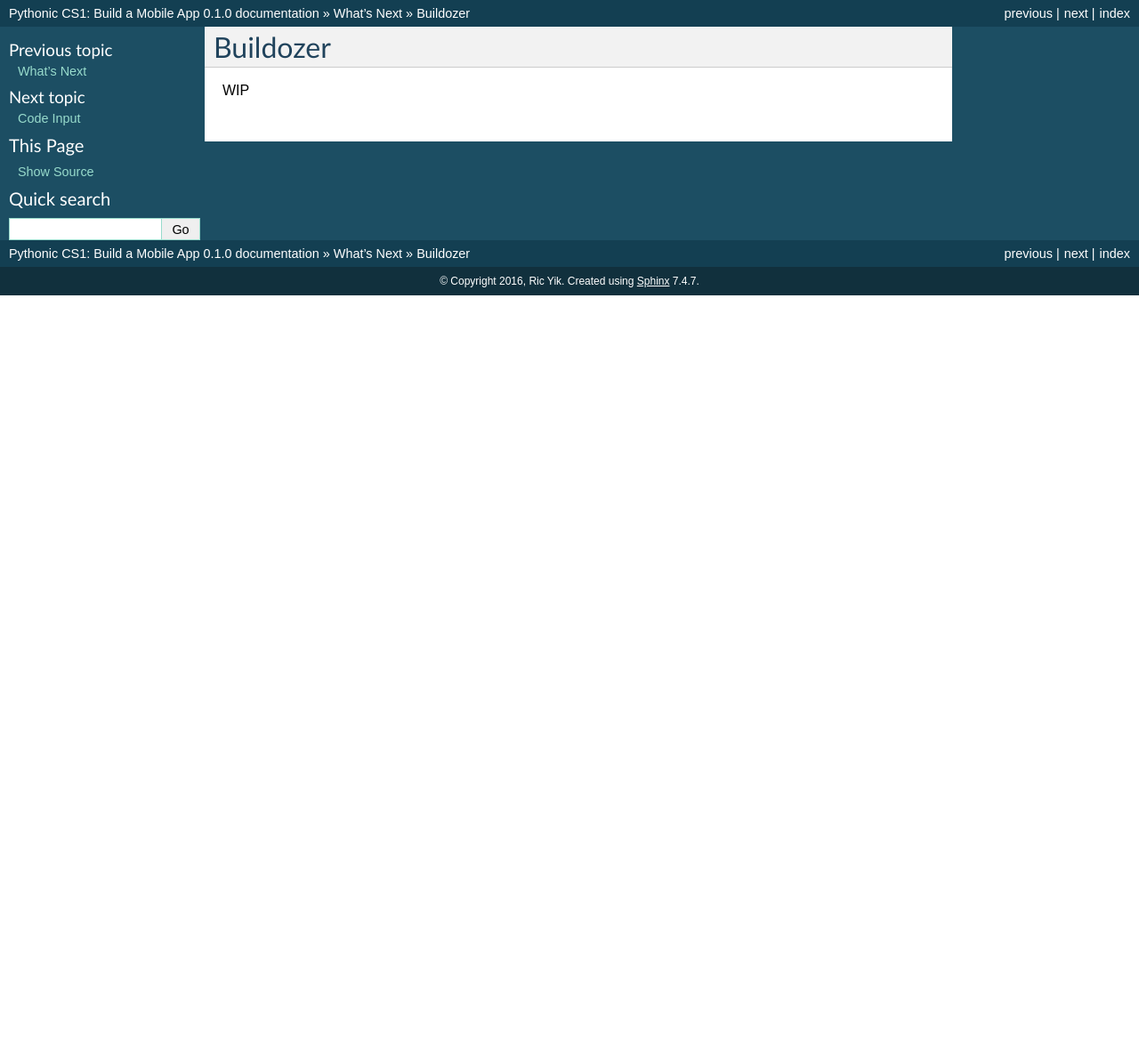
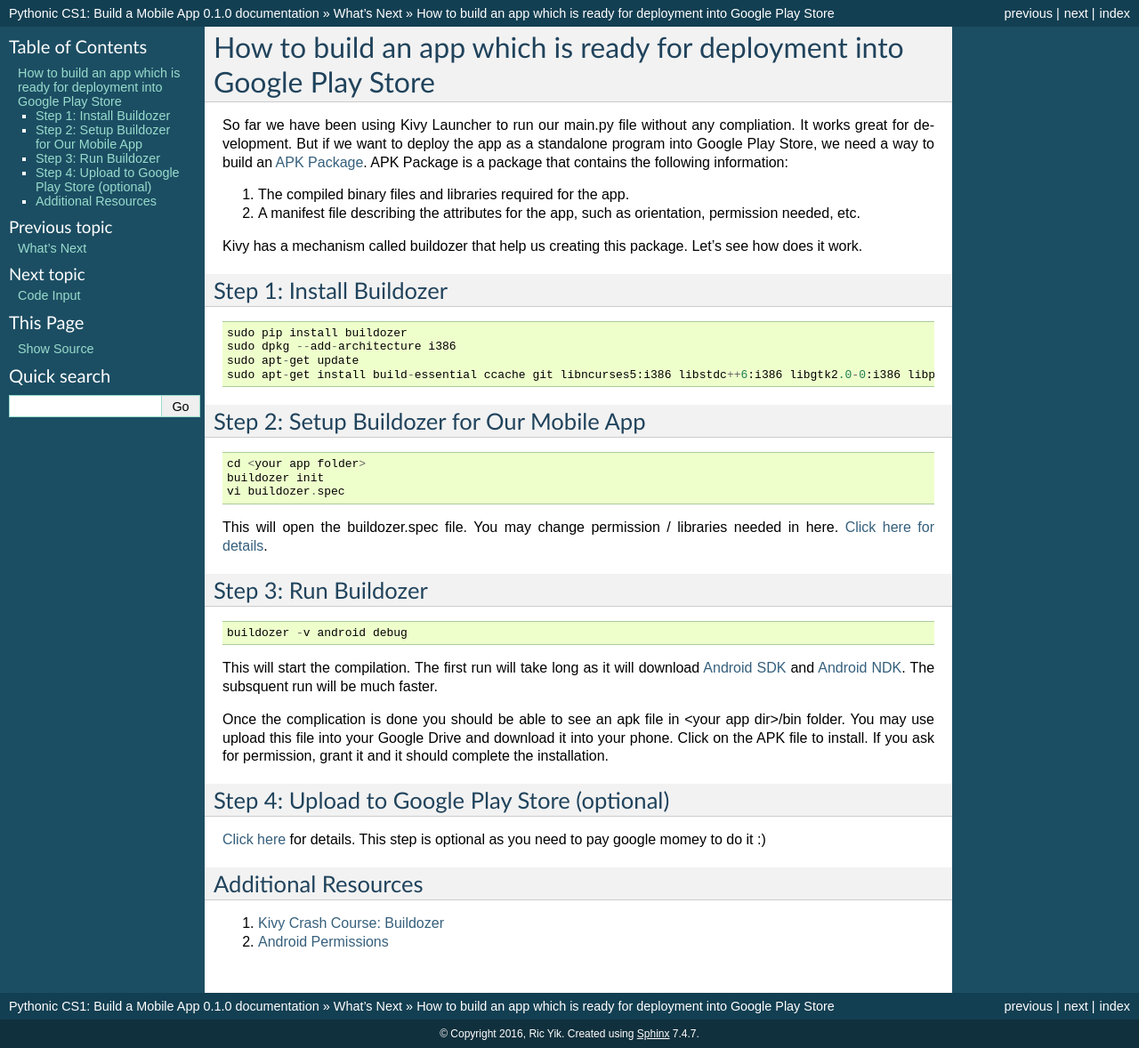
Before and after one commit to Aashritha27/mobileapp.course, a Sphinx documentation site: the page built from docs/buildozer.rst, in a window 1280 px wide. Shown: the whole page at 89% size. Built offline with Sphinx 7.4.7, drawn with Linux system fonts in a browser that asks for light colours; before the commit the page ends 900 px from its top, so only the background shows below that.

Commit message:
Buildozer

```diff
--- a/docs/buildozer.rst
+++ b/docs/buildozer.rst
@@ -1,4 +1,52 @@
-Buildozer
-=========
+How to build an app which is ready for deployment into Google Play Store
+========================================================================
 
-WIP
+So far we have been using Kivy Launcher to run our main.py file without any compliation. It works great for development. But if we want to deploy the app as a standalone program into Google Play Store, we need a way to build an `APK Package <https://en.wikipedia.org/wiki/Android_application_package>`_. APK Package is a package that contains the following information:
+
+#. The compiled binary files and libraries required for the app.
+#. A manifest file describing the attributes for the app, such as orientation, permission needed, etc.
+
+Kivy has a mechanism called buildozer that help us creating this package. Let's see how does it work.
+
+Step 1: Install Buildozer
+~~~~~~~~~~~~~~~~~~~~~~~~~
+
+.. code::
+
+  sudo pip install buildozer
+  sudo dpkg --add-architecture i386
+  sudo apt-get update
+  sudo apt-get install build-essential ccache git libncurses5:i386 libstdc++6:i386 libgtk2.0-0:i386 libpangox-1.0-0:i386 libpangoxft-1.0-0:i386 libidn11:i386 python2.7 python2.7-dev openjdk-8-jdk unzip zlib1g-dev zlib1g:i386
+
+Step 2: Setup Buildozer for Our Mobile App
+~~~~~~~~~~~~~~~~~~~~~~~~~~~~~~~~~~~~~~~~~~
+
+.. code::
+
+  cd <your app folder>
+  buildozer init
+  vi buildozer.spec
+
+This will open the buildozer.spec file. You may change permission / libraries needed in here. `Click here for details <http://buildozer.readthedocs.io/en/latest/specifications.html>`_.
+
+Step 3: Run Buildozer
+~~~~~~~~~~~~~~~~~~~~~
+
+.. code::
+
+  buildozer -v android debug
+
+This will start the compilation. The first run will take long as it will download `Android SDK <https://developer.android.com/studio/index.html>`_ and `Android NDK <https://developer.android.com/ndk/index.html>`_. The subsquent run will be much faster.
+
+Once the complication is done you should be able to see an apk file in <your app dir>/bin folder. You may use upload this file into your Google Drive and download it into your phone. Click on the APK file to install. If you ask for permission, grant it and it should complete the installation.
+
+Step 4: Upload to Google Play Store (optional)
+~~~~~~~~~~~~~~~~~~~~~~~~~~~~~~~~~~~~~~~~~~~~~~
+
+`Click here <https://support.google.com/googleplay/android-developer/answer/113469?hl=en>`_ for details. This step is optional as you need to pay google momey to do it :)
+
+Additional Resources
+~~~~~~~~~~~~~~~~~~~~
+
+#. `Kivy Crash Course: Buildozer <https://www.youtube.com/watch?v=t8N_8WkALdE>`_
+#. `Android Permissions <https://developer.android.com/guide/topics/security/permissions.html>`_
```
